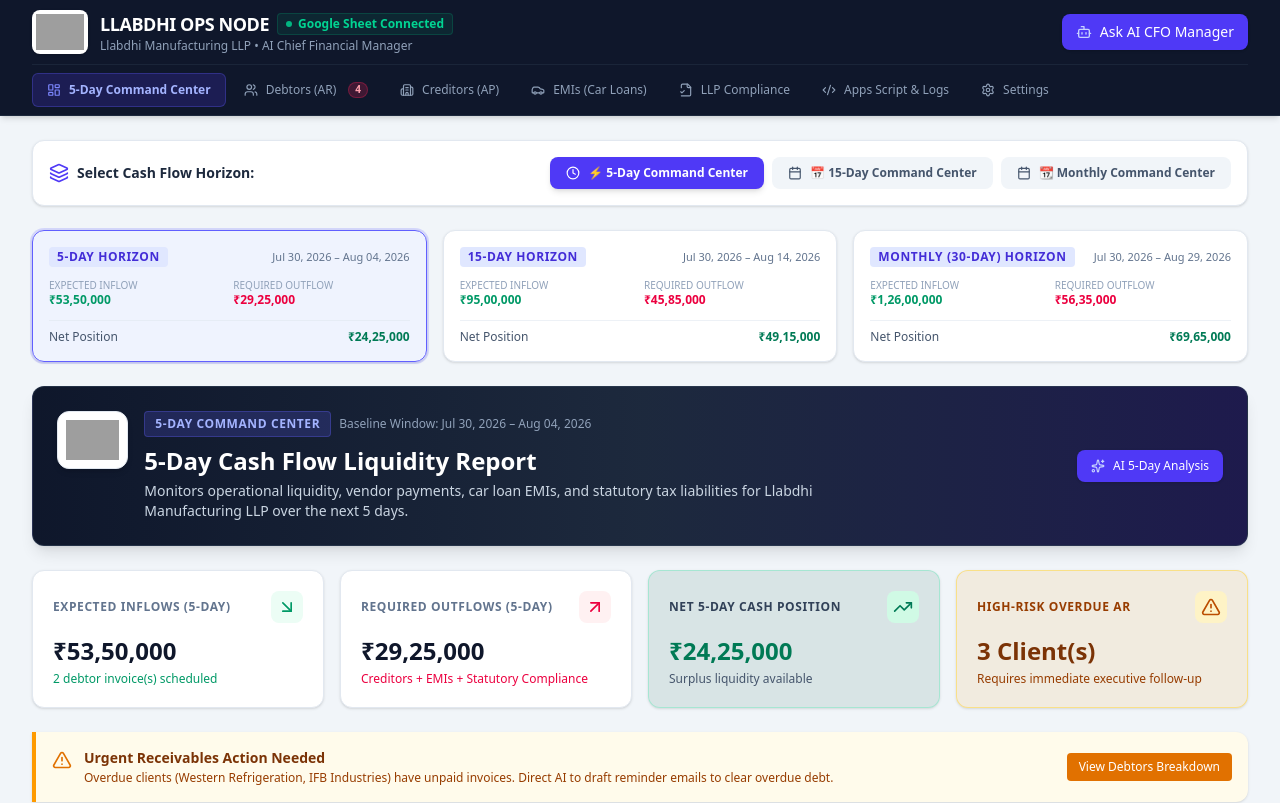
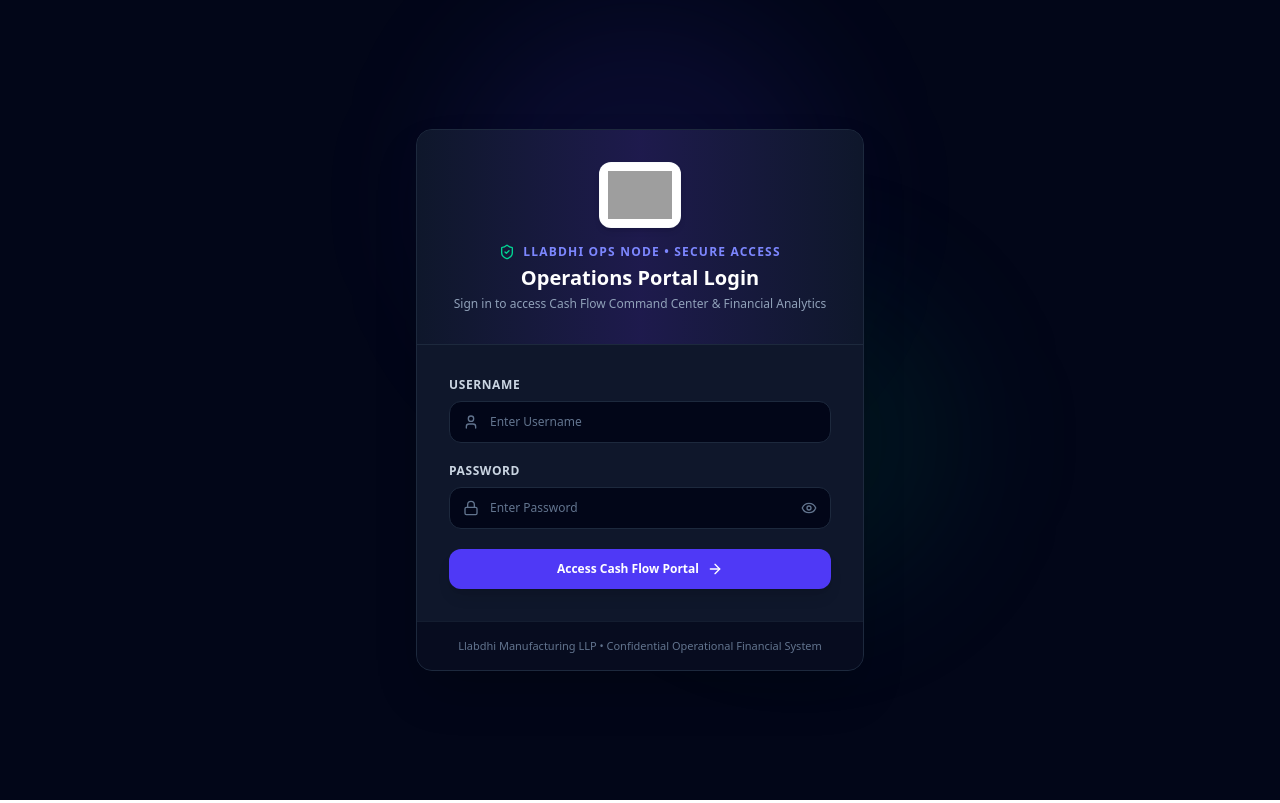
Before and after one commit to shubhkumarrare-sys/LLABDHI-, a React (Vite) app: page / in a window 1280 px wide. Shown: the top 803 px of the page. Built offline with nearby package versions, Linux system fonts and the light colour scheme; grey boxes are pictures that could not be loaded.

Commit message:
feat: implement session-based authentication
Add a login page to secure access to the application using session storage and add a logout feature to the navigation bar.

```diff
--- a/src/App.tsx
+++ b/src/App.tsx
@@ -8,6 +8,7 @@ import { ComplianceManager } from './components/ComplianceManager';
 import { AppsScriptAutomation } from './components/AppsScriptAutomation';
 import { SettingsManager } from './components/SettingsManager';
 import { AiCfoDrawer } from './components/AiCfoDrawer';
+import { LoginPage } from './components/LoginPage';
 
 import {
   DebtorItem,
@@ -33,6 +34,10 @@ import {
 import { Sparkles, X, Copy, Check, Send, Mail } from 'lucide-react';
 
 export default function App() {
+  const [isAuthenticated, setIsAuthenticated] = useState<boolean>(() => {
+    return sessionStorage.getItem('llabdhi_ops_auth') === 'true';
+  });
+
   const [activeTab, setActiveTab] = useState('dashboard');
 
   // Master Operational State (LLABDHI OPS NODE)
@@ -208,7 +213,16 @@ export default function App() {
     }
   };
 
+  const handleLogout = () => {
+    sessionStorage.removeItem('llabdhi_ops_auth');
+    setIsAuthenticated(false);
+  };
+
   const overdueCount = debtors.filter((d) => d.status === 'Overdue').length;
+
+  if (!isAuthenticated) {
+    return <LoginPage onLoginSuccess={() => setIsAuthenticated(true)} />;
+  }
 
   return (
     <div className="min-h-screen bg-slate-100 font-sans text-slate-900 flex flex-col">
@@ -221,6 +235,7 @@ export default function App() {
           setIsAiDrawerOpen(true);
         }}
         overdueCount={overdueCount}
+        onLogout={handleLogout}
       />
 
       {/* Main Content Area */}
--- /dev/null
+++ b/src/components/LoginPage.tsx
@@ -0,0 +1,141 @@
+import React, { useState } from 'react';
+import { Lock, User, Eye, EyeOff, ShieldCheck, ArrowRight, AlertCircle, Building2 } from 'lucide-react';
+
+interface LoginPageProps {
+  onLoginSuccess: () => void;
+}
+
+export const LoginPage: React.FC<LoginPageProps> = ({ onLoginSuccess }) => {
+  const [username, setUsername] = useState('');
+  const [password, setPassword] = useState('');
+  const [showPassword, setShowPassword] = useState(false);
+  const [errorMessage, setErrorMessage] = useState('');
+  const [isLoading, setIsLoading] = useState(false);
+
+  const handleSubmit = (e: React.FormEvent) => {
+    e.preventDefault();
+    setErrorMessage('');
+    setIsLoading(true);
+
+    setTimeout(() => {
+      // Validate requested credentials: Username = DD@2026, Password = DDVISION
+      if (username.trim() === 'DD@2026' && password === 'DDVISION') {
+        sessionStorage.setItem('llabdhi_ops_auth', 'true');
+        onLoginSuccess();
+      } else {
+        setErrorMessage('Invalid Username or Password. Please check your credentials.');
+        setIsLoading(false);
+      }
+    }, 400);
+  };
+
+  return (
+    <div className="min-h-screen bg-slate-950 flex flex-col justify-center items-center p-4 relative overflow-hidden">
+      {/* Background Decorative Blur Elements */}
+      <div className="absolute top-1/4 left-1/2 -translate-x-1/2 -translate-y-1/2 w-96 h-96 bg-indigo-600/10 rounded-full blur-3xl pointer-events-none" />
+      <div className="absolute bottom-1/4 right-1/4 w-80 h-80 bg-emerald-600/10 rounded-full blur-3xl pointer-events-none" />
+
+      <div className="w-full max-w-md bg-slate-900 border border-slate-800 rounded-2xl shadow-2xl overflow-hidden relative z-10">
+        {/* Header Branding Banner */}
+        <div className="bg-gradient-to-r from-slate-900 via-indigo-950 to-slate-900 p-8 text-center border-b border-slate-800">
+          <div className="inline-flex bg-white p-2 rounded-xl shadow-md border border-slate-200/20 mb-4">
+            <img
+              src="https://llabdhi.com/assets/img/llabdhi_img/Llabdhi_Mfgr_LLP3223.png"
+              alt="Llabdhi Manufacturing LLP"
+              referrerPolicy="no-referrer"
+              className="h-12 w-auto object-contain max-w-[180px]"
+            />
+          </div>
+
+          <div className="flex items-center justify-center space-x-2 text-indigo-400 text-xs font-semibold uppercase tracking-widest">
+            <ShieldCheck className="w-4 h-4 text-emerald-400" />
+            <span>LLABDHI OPS NODE • SECURE ACCESS</span>
+          </div>
+
+          <h1 className="text-xl font-bold text-white mt-1">Operations Portal Login</h1>
+          <p className="text-xs text-slate-400 mt-1">
+            Sign in to access Cash Flow Command Center & Financial Analytics
+          </p>
+        </div>
+
+        {/* Login Form */}
+        <form onSubmit={handleSubmit} className="p-8 space-y-5">
+          {errorMessage && (
+            <div className="p-3 rounded-lg bg-rose-500/10 border border-rose-500/30 text-rose-300 text-xs flex items-center space-x-2 animate-shake">
+              <AlertCircle className="w-4 h-4 shrink-0 text-rose-400" />
+              <span>{errorMessage}</span>
+            </div>
+          )}
+
+          {/* Username Input */}
+          <div>
+            <label className="block text-xs font-semibold text-slate-300 uppercase tracking-wider mb-2">
+              Username
+            </label>
+            <div className="relative">
+              <div className="absolute inset-y-0 left-0 pl-3.5 flex items-center pointer-events-none text-slate-500">
+                <User className="w-4 h-4" />
+              </div>
+              <input
+                type="text"
+                required
+                value={username}
+                onChange={(e) => setUsername(e.target.value)}
+                placeholder="Enter Username"
+                className="w-full pl-10 pr-4 py-3 bg-slate-950 border border-slate-800 rounded-xl text-xs text-white placeholder-slate-500 focus:outline-none focus:ring-2 focus:ring-indigo-500 focus:border-indigo-500 transition"
+              />
+            </div>
+          </div>
+
+          {/* Password Input */}
+          <div>
+            <label className="block text-xs font-semibold text-slate-300 uppercase tracking-wider mb-2">
+              Password
+            </label>
+            <div className="relative">
+              <div className="absolute inset-y-0 left-0 pl-3.5 flex items-center pointer-events-none text-slate-500">
+                <Lock className="w-4 h-4" />
+              </div>
+              <input
+                type={showPassword ? 'text' : 'password'}
+                required
+                value={password}
+                onChange={(e) => setPassword(e.target.value)}
+                placeholder="Enter Password"
+                className="w-full pl-10 pr-11 py-3 bg-slate-950 border border-slate-800 rounded-xl text-xs text-white placeholder-slate-500 focus:outline-none focus:ring-2 focus:ring-indigo-500 focus:border-indigo-500 transition"
+              />
+              <button
+                type="button"
+                onClick={() => setShowPassword(!showPassword)}
+                className="absolute inset-y-0 right-0 pr-3.5 flex items-center text-slate-500 hover:text-slate-300 cursor-pointer"
+              >
+                {showPassword ? <EyeOff className="w-4 h-4" /> : <Eye className="w-4 h-4" />}
+              </button>
+            </div>
+          </div>
+
+          {/* Login Action Button */}
+          <button
+            type="submit"
+            disabled={isLoading}
+            className="w-full py-3 px-4 bg-indigo-600 hover:bg-indigo-500 disabled:bg-slate-800 text-white font-bold text-xs rounded-xl shadow-lg hover:shadow-indigo-500/20 transition-all flex items-center justify-center space-x-2 cursor-pointer mt-2"
+          >
+            {isLoading ? (
+              <div className="w-4 h-4 border-2 border-white border-t-transparent rounded-full animate-spin" />
+            ) : (
+              <>
+                <span>Access Cash Flow Portal</span>
+                <ArrowRight className="w-4 h-4" />
+              </>
+            )}
+          </button>
+        </form>
+
+        {/* Footer info */}
+        <div className="p-4 bg-slate-950/60 border-t border-slate-800/60 text-center text-[11px] text-slate-500">
+          Llabdhi Manufacturing LLP • Confidential Operational Financial System
+        </div>
+      </div>
+    </div>
+  );
+};
--- a/src/components/Navbar.tsx
+++ b/src/components/Navbar.tsx
@@ -8,7 +8,7 @@ import {
   Code2,
   Settings,
   Bot,
-  RefreshCw,
+  LogOut,
 } from 'lucide-react';
 
 interface NavbarProps {
@@ -16,6 +16,7 @@ interface NavbarProps {
   setActiveTab: (tab: string) => void;
   openAiChat: () => void;
   overdueCount: number;
+  onLogout?: () => void;
 }
 
 export const Navbar: React.FC<NavbarProps> = ({
@@ -23,6 +24,7 @@ export const Navbar: React.FC<NavbarProps> = ({
   setActiveTab,
   openAiChat,
   overdueCount,
+  onLogout,
 }) => {
   const navItems = [
     { id: 'dashboard', label: '5-Day Command Center', icon: LayoutDashboard },
@@ -60,15 +62,26 @@ export const Navbar: React.FC<NavbarProps> = ({
             </div>
           </div>
 
-          {/* AI Manager Trigger Button */}
-          <div className="flex items-center space-x-3">
+          {/* AI Manager & Logout Action Buttons */}
+          <div className="flex items-center space-x-2.5">
             <button
               onClick={openAiChat}
-              className="inline-flex items-center space-x-2 px-3.5 py-2 rounded-lg bg-indigo-600 hover:bg-indigo-500 text-white font-medium text-sm transition-all shadow-sm hover:shadow group cursor-pointer"
+              className="inline-flex items-center space-x-2 px-3.5 py-2 rounded-lg bg-indigo-600 hover:bg-indigo-500 text-white font-medium text-xs sm:text-sm transition-all shadow-sm hover:shadow group cursor-pointer"
             >
               <Bot className="w-4 h-4 text-indigo-200 group-hover:scale-110 transition-transform" />
-              <span>Ask AI CFO Manager</span>
+              <span>Ask AI CFO</span>
             </button>
+
+            {onLogout && (
+              <button
+                onClick={onLogout}
+                title="Log Out"
+                className="inline-flex items-center space-x-1 px-3 py-2 rounded-lg bg-slate-800 hover:bg-rose-900/40 text-slate-300 hover:text-rose-300 border border-slate-700 hover:border-rose-500/30 text-xs font-semibold transition cursor-pointer"
+              >
+                <LogOut className="w-3.5 h-3.5" />
+                <span className="hidden sm:inline">Logout</span>
+              </button>
+            )}
           </div>
         </div>
 
```
